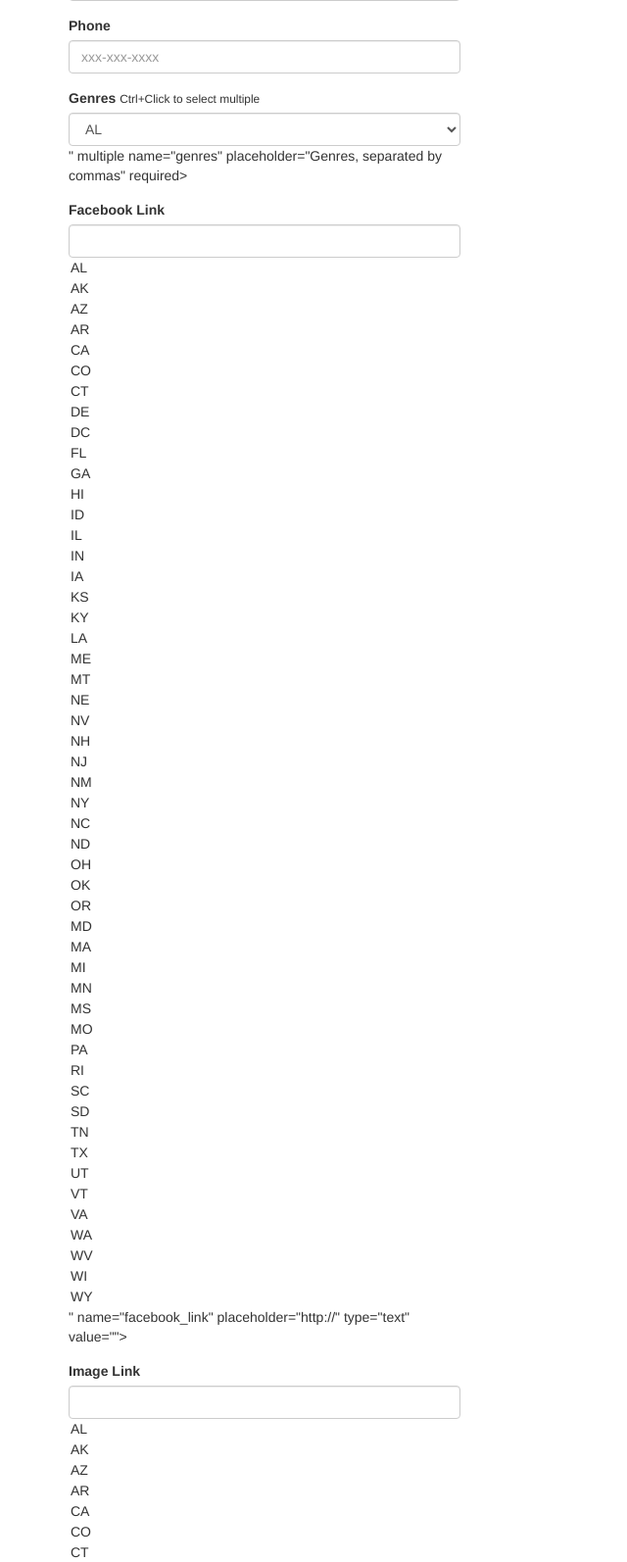
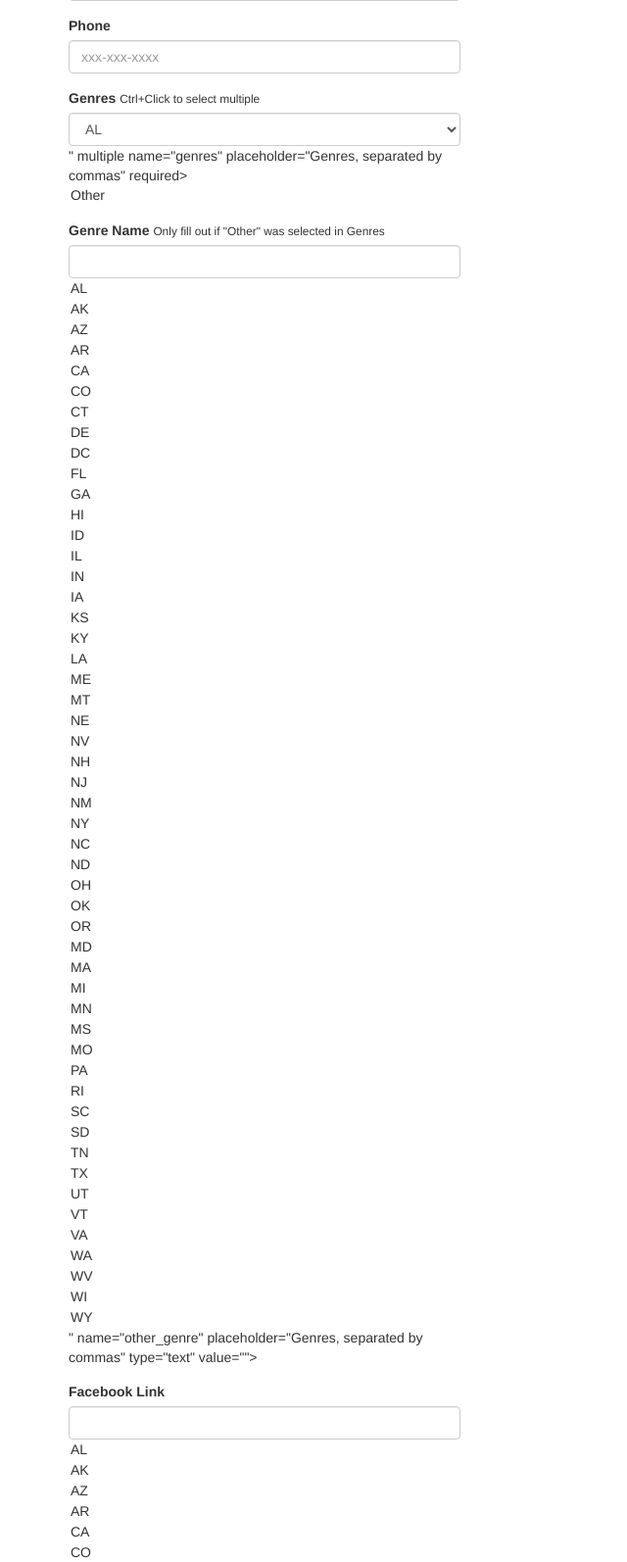
Before and after one commit to marsipang/Fyyur_Project, a Flask app: page /venues/create in a window 1280 px wide. Shown: the part 342-1936 px from the top of the page at 98% size, without its empty margins (0-640 px from the left). Run offline with Flask 2, Linux system fonts and the light colour scheme; data that the repository does not hold is empty; parts of the project's set-up code (start-up, migrations or seed data) failed here and were passed over; some libraries are stand-ins or nearby versions.

Commit message:
if someone chooses other for their genres, they can enter a new genre

```diff
--- a/app.py
+++ b/app.py
@@ -11,6 +11,7 @@
 from forms import VenueForm, ArtistForm, ShowForm, AlbumForm, SongForm
 from sqlalchemy.sql import func
 from sqlalchemy import case, inspect
+from datetime import datetime
 #----------------------------------------------------------------------------#
 # App Config.
 #----------------------------------------------------------------------------#
@@ -23,7 +24,6 @@
 #----------------------------------------------------------------------------#
 # Models.
 #----------------------------------------------------------------------------#
-
 venue_genres = db.Table('venue_genres',
     db.Column('venue_id', db.Integer, db.ForeignKey('Venue.id', onupdate="CASCADE", ondelete="CASCADE"), primary_key=True),
     db.Column('genre_id', db.Integer, db.ForeignKey('Genre.id'), primary_key=True)
@@ -42,8 +42,6 @@
 
     def __repr__(self):
         return f'<{self.id} {self.name}>'
-
-from datetime import datetime
 
 class Venue(db.Model):
     __tablename__ = 'Venue'
@@ -206,7 +204,6 @@
 
 #  Venues
 #  ----------------------------------------------------------------
-
 @app.route('/venues')
 def venues():
     data = [{"city":i.city,
@@ -237,23 +234,25 @@
 
 #  Create Venue
 #  ----------------------------------------------------------------
-
 @app.route('/venues/create', methods=['GET'])
 def create_venue_form():
     form = VenueForm()
-    genre_choices = Genre.query.order_by('id').all()
-    form.genres.choices = [(i.id, i.name) for i in genre_choices]
+    genre_choices = Genre.query.order_by('name').all()
+    form.genres.choices = [(i.id, i.name) for i in genre_choices] + [(0, 'Other')]
     return render_template('forms/new_venue.html', form=form)
 
 @app.route('/venues/create', methods=['POST'])
 def create_venue_submission():
     form = VenueForm(request.form)
-    genre_choices = Genre.query.order_by('id').all()
-    form.genres.choices = [(i.id, i.name) for i in genre_choices]
+    genre_choices = Genre.query.order_by('name').all()
+    form.genres.choices = [(i.id, i.name) for i in genre_choices] + [(0, 'Other')]
     error = False
     if form.validate_on_submit():
         try:
             genre_data = Genre.query.filter(Genre.id.in_(form.genres.data)).order_by('id').all()
+            if 0 in form.genres.data:
+                new_genre = Genre(name = form.other_genre.data)
+                genre_data = genre_data + [new_genre]
             venue = Venue(name = form.name.data,
                           city = form.city.data,
                           state = form.state.data,
@@ -285,7 +284,8 @@
         return render_template('forms/new_venue.html', form=form)
   # see: http://flask.pocoo.org/docs/1.0/patterns/flashing/
 
-
+#  Delete Venue
+#  ----------------------------------------------------------------
 @app.route('/venues/<venue_id>', methods=['DELETE'])
 def delete_venue(venue_id):
     try:
@@ -299,6 +299,69 @@
     finally:
         db.session.close()
     return jsonify(result)
+
+#  Update Venue
+#  ----------------------------------------------------------------
+@app.route('/venues/<int:venue_id>/edit', methods=['GET'])
+def edit_venue(venue_id):
+    form = VenueForm()
+    genre_choices = Genre.query.order_by('name').all()
+    form.genres.choices = [(i.id, i.name) for i in genre_choices] + [(0, 'Other')]
+    venue = Venue.query.get(venue_id)
+    #populating form with values from venue
+    form.name.default = venue.name
+    form.genres.default = [i.id for i in venue.genres]
+    form.address.default = venue.address
+    form.city.default = venue.city
+    form.state.default = venue.state
+    form.phone.default = venue.phone
+    form.website.default = venue.website
+    form.facebook_link.default = venue.facebook_link
+    form.seeking_talent.default = venue.seeking_talent
+    form.seeking_description.default = venue.seeking_description
+    form.image_link.default = venue.image_link
+    form.process()
+    return render_template('forms/edit_venue.html', form=form, venue=venue)
+
+@app.route('/venues/<int:venue_id>/edit', methods=['POST'])
+def edit_venue_submission(venue_id):
+    form = VenueForm(request.form)
+    genre_choices = Genre.query.order_by('name').all()
+    form.genres.choices = [(i.id, i.name) for i in genre_choices] + [(0, 'Other')]
+    venue = Venue.query.get(venue_id)
+    error = False
+    if form.validate_on_submit():
+        try:
+            genre_data = Genre.query.filter(Genre.id.in_(form.genres.data)).order_by('id').all()
+            venueobj = db.session.query(Venue).get(venue_id)
+            venueobj.name = form.name.data
+            venueobj.city = form.city.data
+            venueobj.state = form.state.data
+            venueobj.address = form.address.data
+            venueobj.phone = form.phone.data
+            venueobj.image_link= form.image_link.data
+            venueobj.facebook_link = form.facebook_link.data
+            venueobj.genres = genre_data
+            venueobj.website = form.website.data
+            venueobj.seeking_talent = form.seeking_talent.data
+            venueobj.seeking_description = form.seeking_description.data
+            if 0 in form.genres.data:
+                new_genre = Genre(name = form.other_genre.data)
+                db.session.add(new_genre)
+                venueobj.genres.append(new_genre)
+            db.session.commit()
+        except:
+            db.session.rollback()
+            error = True
+        finally:
+            db.session.close()
+        if error:
+            flash('An error occurred. Venue ' + form.name.data + ' could not be edited.')
+            return render_template('forms/edit_venue.html', form=form, venue=venue)
+        else:
+            return redirect(url_for('show_venue', venue_id=venue_id))
+    else:
+        return render_template('forms/edit_venue.html', form=form, venue=venue)
 
 #  Artists
 #  ----------------------------------------------------------------
@@ -323,141 +386,27 @@
   data = artist_data.artist_dict()
   return render_template('pages/show_artist.html', artist=data)
 
-#  Update
-#  ----------------------------------------------------------------
-@app.route('/artists/<int:artist_id>/edit', methods=['GET'])
-def edit_artist(artist_id):
-    form = ArtistForm()
-    genre_choices = Genre.query.order_by('id').all()
-    form.genres.choices = [(i.id, i.name) for i in genre_choices]
-    artist = Artist.query.get(artist_id)
-    #populating form with values from Artist
-    form.name.default = artist.name
-    form.genres.default = [i.id for i in artist.genres]
-    form.city.default = artist.city
-    form.state.default = artist.state
-    form.phone.default = artist.phone
-    form.website.default = artist.website
-    form.facebook_link.default = artist.facebook_link
-    form.seeking_venue.default = artist.seeking_venue
-    form.seeking_description.default = artist.seeking_description
-    form.image_link.default = artist.image_link
-    form.process()
-    return render_template('forms/edit_artist.html', form=form, artist=artist)
-
-@app.route('/artists/<int:artist_id>/edit', methods=['POST'])
-def edit_artist_submission(artist_id):
-    form = ArtistForm(request.form)
-    genre_choices = Genre.query.order_by('id').all()
-    form.genres.choices = [(i.id, i.name) for i in genre_choices]
-    artist = Artist.query.get(artist_id)
-    error = False
-    if form.validate_on_submit():
-        try:
-            genre_data = Genre.query.filter(Genre.id.in_(form.genres.data)).order_by('id').all()
-            artistobj = db.session.query(Artist).get(artist_id)
-            artistobj.name = form.name.data
-            artistobj.city = form.city.data
-            artistobj.state = form.state.data
-            artistobj.phone = form.phone.data
-            artistobj.image_link= form.image_link.data
-            artistobj.facebook_link = form.facebook_link.data
-            artistobj.genres = genre_data
-            artistobj.website = form.website.data
-            artistobj.seeking_venue = form.seeking_venue.data
-            artistobj.seeking_description = form.seeking_description.data
-            db.session.flush()
-            db.session.commit()
-        except:
-            db.session.rollback()
-            error = True
-        finally:
-            db.session.close()
-        if error:
-            flash('An error occurred. Artist ' + form.name.data + ' could not be edited.')
-            return render_template('forms/edit_artist.html', form=form, artist=artist)
-        else:
-            return redirect(url_for('show_artist', artist_id=artist_id))
-    else:
-        return render_template('forms/edit_artist.html', form=form, artist=artist)
-
-@app.route('/venues/<int:venue_id>/edit', methods=['GET'])
-def edit_venue(venue_id):
-    form = VenueForm()
-    genre_choices = Genre.query.order_by('id').all()
-    form.genres.choices = [(i.id, i.name) for i in genre_choices]
-    venue = Venue.query.get(venue_id)
-    #populating form with values from venue
-    form.name.default = venue.name
-    form.genres.default = [i.id for i in venue.genres]
-    form.address.default = venue.address
-    form.city.default = venue.city
-    form.state.default = venue.state
-    form.phone.default = venue.phone
-    form.website.default = venue.website
-    form.facebook_link.default = venue.facebook_link
-    form.seeking_talent.default = venue.seeking_talent
-    form.seeking_description.default = venue.seeking_description
-    form.image_link.default = venue.image_link
-    form.process()
-    return render_template('forms/edit_venue.html', form=form, venue=venue)
-
-@app.route('/venues/<int:venue_id>/edit', methods=['POST'])
-def edit_venue_submission(venue_id):
-    form = VenueForm(request.form)
-    genre_choices = Genre.query.order_by('id').all()
-    form.genres.choices = [(i.id, i.name) for i in genre_choices]
-    venue = Venue.query.get(venue_id)
-    error = False
-    if form.validate_on_submit():
-        try:
-            genre_data = Genre.query.filter(Genre.id.in_(form.genres.data)).order_by('id').all()
-            venueobj = db.session.query(Venue).get(venue_id)
-            venueobj.name = form.name.data
-            venueobj.city = form.city.data
-            venueobj.state = form.state.data
-            venueobj.address = form.address.data
-            venueobj.phone = form.phone.data
-            venueobj.image_link= form.image_link.data
-            venueobj.facebook_link = form.facebook_link.data
-            venueobj.genres = genre_data
-            venueobj.website = form.website.data
-            venueobj.seeking_talent = form.seeking_talent.data
-            venueobj.seeking_description = form.seeking_description.data
-            db.session.flush()
-            db.session.commit()
-        except:
-            db.session.rollback()
-            error = True
-        finally:
-            db.session.close()
-        if error:
-            flash('An error occurred. Venue ' + form.name.data + ' could not be edited.')
-            return render_template('forms/edit_venue.html', form=form, venue=venue)
-        else:
-            return redirect(url_for('show_venue', venue_id=venue_id))
-    else:
-        return render_template('forms/edit_venue.html', form=form, venue=venue)
-
 #  Create Artist
 #  ----------------------------------------------------------------
-
 @app.route('/artists/create', methods=['GET'])
 def create_artist_form():
     form = ArtistForm()
-    genre_choices = Genre.query.order_by('id').all()
-    form.genres.choices = [(i.id, i.name) for i in genre_choices]
+    genre_choices = Genre.query.order_by('name').all()
+    form.genres.choices = [(i.id, i.name) for i in genre_choices] + [(0, 'Other')]
     return render_template('forms/new_artist.html', form=form)
 
 @app.route('/artists/create', methods=['POST'])
 def create_artist_submission():
     form = ArtistForm(request.form)
-    genre_choices = Genre.query.order_by('id').all()
-    form.genres.choices = [(i.id, i.name) for i in genre_choices]
+    genre_choices = Genre.query.order_by('name').all()
+    form.genres.choices = [(i.id, i.name) for i in genre_choices] + [(0, 'Other')]
     error = False
     if form.validate_on_submit():
         try:
             genre_data = Genre.query.filter(Genre.id.in_(form.genres.data)).order_by('id').all()
+            if 0 in form.genres.data:
+                new_genre = Genre(name = form.other_genre.data)
+                genre_data = genre_data + [new_genre]
             artist = Artist(name = form.name.data,
                           city = form.city.data,
                           state = form.state.data,
@@ -466,7 +415,7 @@
                           facebook_link = form.facebook_link.data,
                           genres = genre_data,
                           website = form.website.data,
-                          seeking_venue = form.seeking_talent.data,
+                          seeking_venue = form.seeking_venue.data,
                           seeking_description = form.seeking_description.data
                           )
             db.session.add(artist)
@@ -487,9 +436,69 @@
         flash('An error occurred. Artist ' + form.name.data + ' could not be listed.')
         return render_template('forms/new_artist.html', form=form)
 
+#  Update Artist
+#  ----------------------------------------------------------------
+@app.route('/artists/<int:artist_id>/edit', methods=['GET'])
+def edit_artist(artist_id):
+    form = ArtistForm()
+    genre_choices = Genre.query.order_by('name').all()
+    form.genres.choices = [(i.id, i.name) for i in genre_choices] + [(0, 'Other')]
+    artist = Artist.query.get(artist_id)
+    #populating form with values from Artist
+    form.name.default = artist.name
+    form.genres.default = [i.id for i in artist.genres]
+    form.city.default = artist.city
+    form.state.default = artist.state
+    form.phone.default = artist.phone
+    form.website.default = artist.website
+    form.facebook_link.default = artist.facebook_link
+    form.seeking_venue.default = artist.seeking_venue
+    form.seeking_description.default = artist.seeking_description
+    form.image_link.default = artist.image_link
+    form.process()
+    return render_template('forms/edit_artist.html', form=form, artist=artist)
+
+@app.route('/artists/<int:artist_id>/edit', methods=['POST'])
+def edit_artist_submission(artist_id):
+    form = ArtistForm(request.form)
+    genre_choices = Genre.query.order_by('name').all()
+    form.genres.choices = [(i.id, i.name) for i in genre_choices] + [(0, 'Other')]
+    artist = Artist.query.get(artist_id)
+    error = False
+    if form.validate_on_submit():
+        try:
+            genre_data = Genre.query.filter(Genre.id.in_(form.genres.data)).order_by('id').all()
+            artistobj = db.session.query(Artist).get(artist_id)
+            artistobj.name = form.name.data
+            artistobj.city = form.city.data
+            artistobj.state = form.state.data
+            artistobj.phone = form.phone.data
+            artistobj.image_link= form.image_link.data
+            artistobj.facebook_link = form.facebook_link.data
+            artistobj.genres = genre_data
+            artistobj.website = form.website.data
+            artistobj.seeking_venue = form.seeking_venue.data
+            artistobj.seeking_description = form.seeking_description.data
+            if 0 in form.genres.data:
+                new_genre = Genre(name = form.other_genre.data)
+                db.session.add(new_genre)
+                artistobj.genres.append(new_genre)
+            db.session.commit()
+        except:
+            db.session.rollback()
+            error = True
+        finally:
+            db.session.close()
+        if error:
+            flash('An error occurred. Artist ' + form.name.data + ' could not be edited.')
+            return render_template('forms/edit_artist.html', form=form, artist=artist)
+        else:
+            return redirect(url_for('show_artist', artist_id=artist_id))
+    else:
+        return render_template('forms/edit_artist.html', form=form, artist=artist)
+
 #  Shows
 #  ----------------------------------------------------------------
-
 @app.route('/shows')
 def shows():
   # displays list of shows at /shows
@@ -634,6 +643,8 @@
         flash('An error occurred. Show could not be listed.')
         return render_template('forms/new_song.html', form=form)
 
+#  Error Handlers
+#  ----------------------------------------------------------------
 @app.errorhandler(404)
 def not_found_error(error):
     return render_template('errors/404.html'), 404
--- a/forms.py
+++ b/forms.py
@@ -2,6 +2,21 @@
 from flask_wtf import Form
 from wtforms import StringField, SelectField, SelectMultipleField, DateTimeField, BooleanField
 from wtforms.validators import DataRequired, URL, Optional
+
+class RequiredIfOther(DataRequired):
+    """Validator which makes a field required if another field is set and has a truthy value."""
+    field_flags = ('RequiredIfOther',)
+
+    def __init__(self, other_field_name, message=None, *args, **kwargs):
+        self.other_field_name = other_field_name
+        self.message = message
+
+    def __call__(self, form, field):
+        other_field = form[self.other_field_name]
+        if other_field is None:
+            raise Exception('no field named "%s" in form' % self.other_field_name)
+        if 0 in other_field.data:
+            super(RequiredIfOther, self).__call__(form, field)
 
 class ShowForm(Form):
     artist_id = StringField(
@@ -104,6 +119,9 @@
         'genres', validators=[DataRequired()],
         coerce=int
     )
+    other_genre = StringField(
+        'other_genre', validators=[RequiredIfOther('genres')]
+    )
     facebook_link = StringField(
         'facebook_link', validators=[URL(), Optional()]
     )
@@ -191,6 +209,9 @@
         'genres', validators=[DataRequired()],
         coerce=int
     )
+    other_genre = StringField(
+        'other_genre', validators=[RequiredIfOther('genres')]
+    )
     facebook_link = StringField(
         'facebook_link', validators=[URL(), Optional()]
     )
--- a/templates/forms/edit_artist.html
+++ b/templates/forms/edit_artist.html
@@ -30,6 +30,11 @@
         {{ form.genres(class_ = 'form-control', placeholder='Genres, separated by commas', id=form.state, autofocus = true) }}
       </div>
       <div class="form-group">
+        <label for="other_genre">Genres</label>
+        <small>Only fill out if "Other" was selected in Genres</small>
+        {{ form.other_genre(class_ = 'form-control', placeholder='Genres, separated by commas', id=form.state, autofocus = true) }}
+      </div>
+      <div class="form-group">
         <label for="genres">Facebook Link</label>
         {{ form.facebook_link(class_ = 'form-control', placeholder='http://', id=form.state, autofocus = true) }}
       </div>
--- a/templates/forms/edit_venue.html
+++ b/templates/forms/edit_venue.html
@@ -34,6 +34,11 @@
         {{ form.genres(class_ = 'form-control', placeholder='Genres, separated by commas', id=form.state, autofocus = true) }}
       </div>
       <div class="form-group">
+        <label for="other_genre">Genre Name</label>
+        <small>Only fill out if "Other" was selected in Genres</small>
+        {{ form.other_genre(class_ = 'form-control', placeholder='Genres, separated by commas', id=form.state, autofocus = true) }}
+      </div>
+      <div class="form-group">
           <label for="facebook_link">Facebook Link</label>
           {{ form.facebook_link(class_ = 'form-control', placeholder='http://', id=form.state, autofocus = true) }}
       </div>
--- a/templates/forms/new_artist.html
+++ b/templates/forms/new_artist.html
@@ -30,6 +30,10 @@
         {{ form.genres(class_ = 'form-control', placeholder='Genres, separated by commas', id=form.state, autofocus = true) }}
       </div>
       <div class="form-group">
+        <label for="other_genre">Only fill out if "Other" was selected in Genres</label>
+        {{ form.other_genre(class_ = 'form-control', placeholder='http://', id=form.state, autofocus = true) }}
+      </div>
+      <div class="form-group">
           <label for="genres">Facebook Link</label>
           {{ form.facebook_link(class_ = 'form-control', placeholder='http://', id=form.state, autofocus = true) }}
         </div>
--- a/templates/forms/new_venue.html
+++ b/templates/forms/new_venue.html
@@ -34,7 +34,12 @@
         {{ form.genres(class_ = 'form-control', placeholder='Genres, separated by commas', id=form.state, autofocus = true) }}
       </div>
       <div class="form-group">
-          <label for="genres">Facebook Link</label>
+        <label for="other_genre">Genre Name</label>
+        <small>Only fill out if "Other" was selected in Genres</small>
+        {{ form.other_genre(class_ = 'form-control', placeholder='Genres, separated by commas', id=form.state, autofocus = true) }}
+      </div>
+      <div class="form-group">
+        <label for="facebook_link">Facebook Link</label>
         {{ form.facebook_link(class_ = 'form-control', placeholder='http://', id=form.state, autofocus = true) }}
       </div>
       <div class="form-group">
```
Lines whose indentation alone changed are shown as unchanged.
